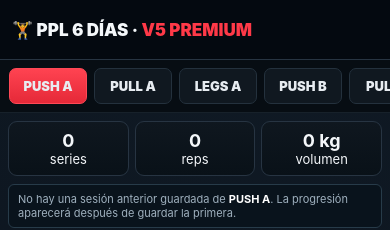
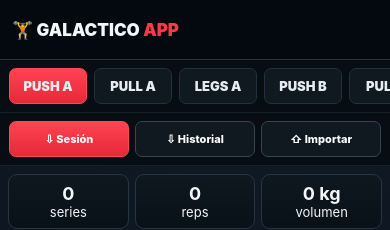
Before and after one commit to GALACK1986/ppl-gym, a plain HTML site: page index.html in a window 390 px wide. Shown: the top 230 px of the page. Drawn offline with Linux system fonts and the light colour scheme.

Commit message:
Add files via upload

```diff
--- a/index.html
+++ b/index.html
@@ -37,17 +37,56 @@ button,input,textarea,select{font:inherit}button{cursor:pointer}.app{min-height:
 .prevBanner{font-size:11px;color:#9fb0be;margin-bottom:8px;padding:7px 9px;border:1px solid #273b49;border-radius:6px;background:#09131c;display:flex;justify-content:space-between;gap:8px}.prevBanner b{color:#fff}
 @media(max-width:1100px){.shell{grid-template-columns:1fr;padding:8px}.sidebar{display:none}.tablehead{display:none}.exercise{display:block;border:1px solid var(--line);border-radius:10px;margin-bottom:9px;min-height:0;overflow:hidden}.details{grid-template-columns:150px 1fr;border-right:0;border-bottom:1px solid var(--line)}.photo{height:145px}.setarea{border-right:0;padding:9px 12px}.volume{display:flex;flex-direction:row;justify-content:space-between;padding:9px 13px;border-right:0;border-top:1px solid var(--line)}.volume:before{content:"Volumen"}.noteBtn{display:none}.noteRow{display:block}.summary{grid-template-columns:repeat(3,1fr);position:sticky;bottom:0;z-index:30}.sumTitle,.sumNotes{display:none}.topbar{height:60px;padding:0 12px}.logo{font-size:17px}.tag,.topaction{display:none}.daytabs{top:60px;padding:8px 9px}.daytab{min-width:78px;height:36px}.mobileStats{display:grid;grid-template-columns:repeat(3,1fr);gap:6px;margin-bottom:8px}.mobileStats .box{padding:8px;text-align:center}.mobileStats b{display:block;font-size:18px}.statsGrid{grid-template-columns:1fr}}
 @media(max-width:620px){body{font-size:13px}.details{grid-template-columns:115px 1fr}.photo{height:125px}.exinfo{padding:8px}.exname{font-size:14px}.setlabels,.setrow,.prevrow{grid-template-columns:35px repeat(4,1fr);gap:4px}input{height:36px;font-size:15px}.summary{grid-template-columns:repeat(3,1fr)}.sumMetric{padding:8px 5px;text-align:center}.sumMetric b{font-size:18px}.floatingTimer{left:8px;right:8px;bottom:70px;width:auto}.rowtools{flex-wrap:wrap}}
+
+.mobileActions{display:none}
+@media(max-width:1100px){
+  .mobileActions{
+    display:grid;
+    grid-template-columns:repeat(3,1fr);
+    gap:6px;
+    padding:8px 9px;
+    background:#070d13;
+    border-bottom:1px solid #17212a;
+    position:sticky;
+    top:104px;
+    z-index:44;
+  }
+  .mobileActions button{
+    height:36px;
+    border-radius:7px;
+    border:1px solid #344653;
+    background:#101820;
+    color:#fff;
+    font-size:11px;
+    font-weight:850;
+  }
+  .mobileActions button:first-child{
+    background:linear-gradient(180deg,#ff4351,#e52938);
+    border-color:#ff4856;
+  }
+}
+@media(max-width:620px){
+  .mobileActions{top:104px}
+}
+
 </style></head>
 <body>
 <div class="app">
-<header class="topbar"><div><div class="logo">🏋️ PPL 6 DÍAS · <em>V5 PREMIUM</em></div><div class="tag">Progresión · PR · Temporizador · Estadísticas</div></div><div class="topspacer"></div><button class="topaction" onclick="openHistory()">◷ Historial</button><button class="topaction blue" onclick="openStats()">▥ Estadísticas</button><button class="topaction red" onclick="exportCSV()">⇩ Exportar CSV</button><button class="topaction" onclick="document.getElementById('file').click()">⇧ Importar</button><input id="file" type="file" accept=".csv" hidden onchange="importCSV(event)"></header>
+<header class="topbar"><div><div class="logo">🏋️ GALACTICO <em>APP</em></div><div class="tag">Progresión · PR · Temporizador · Estadísticas</div></div><div class="topspacer"></div><button class="topaction" onclick="openHistory()">◷ Historial</button><button class="topaction blue" onclick="openStats()">▥ Estadísticas</button><button class="topaction red" onclick="exportCurrentSessionCSV()">⇩ Sesión actual</button><button class="topaction" onclick="exportCSV()">⇩ Historial CSV</button><button class="topaction" onclick="document.getElementById('file').click()">⇧ Importar</button><input id="file" type="file" accept=".csv" hidden onchange="importCSV(event)"></header>
 <nav class="daytabs" id="daytabs"></nav>
+
+<div class="mobileActions">
+  <button onclick="exportCurrentSessionCSV()">⇩ Sesión</button>
+  <button onclick="exportCSV()">⇩ Historial</button>
+  <button onclick="document.getElementById('file').click()">⇧ Importar</button>
+</div>
+
 <div class="shell">
 <aside class="sidebar">
 <section class="box"><div class="sessionTitle"><span class="ico">💪</span><span id="sideDay">PUSH A</span></div><div class="focus" id="sideFocus"></div><div class="statline"><span>Series completadas</span><b id="sSets">0</b></div><div class="statline"><span>Repeticiones</span><b id="sReps">0</b></div><div class="statline"><span>Volumen total</span><b id="sVol">0 kg</b></div></section>
 <section class="box"><div style="display:flex;justify-content:space-between;margin-bottom:12px"><b>Sesión actual</b><span id="date"></span></div><button class="save" onclick="saveSession()">▣ Guardar sesión</button></section>
 <section id="sideDays"></section>
-<section class="box"><b style="font-size:16px">V5 · progresión</b><div class="tip">Compara cada serie con tu sesión anterior.</div><div class="tip">Usa “Copiar anterior” para cargar pesos/reps.</div><div class="tip">PR detectados automáticamente por carga y volumen.</div><div class="tip">Temporizador usa el descanso recomendado del ejercicio.</div></section>
+<section class="box"><b style="font-size:16px">V5.1 · progresión</b><div class="tip">Compara cada serie con tu sesión anterior.</div><div class="tip">Usa “Copiar anterior” para cargar pesos/reps.</div><div class="tip">PR detectados automáticamente por carga y volumen.</div><div class="tip">Temporizador usa el descanso recomendado del ejercicio.</div></section>
 </aside>
 <main class="main">
 <div class="mobileStats"><div class="box"><b id="mSets">0</b>series</div><div class="box"><b id="mReps">0</b>reps</div><div class="box"><b id="mVol">0 kg</b>volumen</div></div>
@@ -55,7 +94,7 @@ button,input,textarea,select{font:inherit}button{cursor:pointer}.app{min-height:
 <div class="tablehead"><div>#</div><div class="left">EJERCICIO</div><div>SERIES · HOY + SESIÓN ANTERIOR</div><div>TOTAL VOL.</div><div>NOTAS</div></div>
 <div id="exerciseList"></div>
 <section class="summary"><div class="sumTitle"><span>Σ</span>Resumen sesión</div><div class="sumMetric">SERIES TOTALES<b id="sumSets">0</b></div><div class="sumMetric">REPS TOTALES<b id="sumReps">0</b></div><div class="sumMetric red">VOLUMEN TOTAL<b id="sumVol">0 kg</b></div><div class="sumNotes"><textarea id="generalNotes" placeholder="Escribe aquí tus notas de la sesión..."></textarea></div></section>
-<div class="foot">V5 guarda tus datos localmente en el dispositivo. El historial V4 se migra automáticamente la primera vez.</div>
+<div class="foot">V5.1 guarda tus datos localmente en el dispositivo. El historial V4 se migra automáticamente la primera vez.</div>
 </main></div></div>
 
 <div id="floatTimer" class="floatingTimer"><div class="timerHead"><b id="timerName">Descanso</b><span id="timerTarget"></span></div><div class="timerBody"><div class="clock" id="clock">01:30</div><div class="timerBtns"><button onclick="toggleTimer()" id="pauseBtn">Pausar</button><button class="plus" onclick="addTimer(30)">+30 s</button><button onclick="resetTimer()">Reiniciar</button><button onclick="closeTimer()">Cerrar</button></div></div></div>
@@ -141,7 +180,27 @@ function drawVolumeChart(){let h=hist().slice().sort((a,b)=>new Date(a.date)-new
 function drawExerciseChart(){let name=exerciseSelect.value,eh=exerciseHistory(name).slice(-20),pts=eh.map(x=>{let v=0;x.exercise.sets.forEach(s=>v+=(+s.w||0)*(+s.r||0));return v}),labs=eh.map(x=>new Date(x.date).toLocaleDateString("es-ES",{day:"2-digit",month:"2-digit"}));drawLine(exChart,pts,labs)}
 function renderPRTable(){let names=D.flatMap(d=>workouts[d].map(e=>e.n)).filter((v,i,a)=>a.indexOf(v)===i),rows=names.map(n=>{let p=exercisePR(n);return p.maxW||p.maxV?`<tr><td>${n}</td><td>${p.maxW||"—"} kg</td><td>${p.maxReps||"—"}</td><td>${p.maxV?Math.round(p.maxV).toLocaleString("es-ES"):"—"} kg</td></tr>`:""}).join("");prTable.innerHTML=`<table class="prtable"><thead><tr><th>Ejercicio</th><th>Máx. carga</th><th>Máx. reps</th><th>Máx. volumen</th></tr></thead><tbody>${rows||"<tr><td colspan=4>Guarda sesiones para generar PR.</td></tr>"}</tbody></table>`}
 function esc(v){return '"'+String(v??"").replaceAll('"','""')+'"'}
-function exportCSV(){let h=hist(),rows=[["fecha","dia","ejercicio","serie","peso_kg","reps","rir","nota_ejercicio","nota_sesion"]];h.forEach(x=>x.exercises.forEach(e=>e.sets.forEach((s,k)=>rows.push([x.date,x.day,e.name,k+1,s.w,s.r,s.rir,e.note,x.notes]))));let text="\ufeff"+rows.map(r=>r.map(esc).join(";")).join("\n"),a=document.createElement("a");a.href=URL.createObjectURL(new Blob([text],{type:"text/csv;charset=utf-8"}));a.download="PPL_sesiones_V5.csv";a.click();setTimeout(()=>URL.revokeObjectURL(a.href),1000)}
+
+function exportCurrentSessionCSV(){
+  const x=collect();
+  if(!x.exercises.some(e=>e.sets.some(s=>+s.w||+s.r))){
+    return alert("No hay datos registrados en la sesión actual.");
+  }
+  const rows=[["fecha","dia","ejercicio","serie","peso_kg","reps","rir","nota_ejercicio","nota_sesion"]];
+  x.exercises.forEach(e=>e.sets.forEach((s,k)=>{
+    if(+s.w||+s.r||+s.rir){
+      rows.push([x.date,x.day,e.name,k+1,s.w,s.r,s.rir,e.note,x.notes]);
+    }
+  }));
+  const text="\ufeff"+rows.map(r=>r.map(esc).join(";")).join("\n");
+  const a=document.createElement("a");
+  a.href=URL.createObjectURL(new Blob([text],{type:"text/csv;charset=utf-8"}));
+  const fecha=new Date().toISOString().slice(0,10);
+  a.download=`GALACTICO_APP_${x.day.replaceAll(" ","_")}_${fecha}.csv`;
+  a.click();
+  setTimeout(()=>URL.revokeObjectURL(a.href),1000);
+}
+function exportCSV(){let h=hist(),rows=[["fecha","dia","ejercicio","serie","peso_kg","reps","rir","nota_ejercicio","nota_sesion"]];h.forEach(x=>x.exercises.forEach(e=>e.sets.forEach((s,k)=>rows.push([x.date,x.day,e.name,k+1,s.w,s.r,s.rir,e.note,x.notes]))));let text="\ufeff"+rows.map(r=>r.map(esc).join(";")).join("\n"),a=document.createElement("a");a.href=URL.createObjectURL(new Blob([text],{type:"text/csv;charset=utf-8"}));a.download="GALACTICO_APP_historial.csv";a.click();setTimeout(()=>URL.revokeObjectURL(a.href),1000)}
 function parseLine(l){let o=[],c="",q=false;for(let i=0;i<l.length;i++){if(l[i]=='"'){if(q&&l[i+1]=='"'){c+='"';i++}else q=!q}else if(l[i]==';'&&!q){o.push(c);c=""}else c+=l[i]}o.push(c);return o}
 function importCSV(ev){let f=ev.target.files[0];if(!f)return;let rd=new FileReader();rd.onload=()=>{let lines=rd.result.replace(/^\ufeff/,"").split(/\r?\n/).filter(Boolean);lines.shift();let map={};lines.forEach(l=>{let [date,d,name,serie,w,r,rir,en,sn]=parseLine(l),k=date+"|"+d;if(!map[k])map[k]={date,day:d,notes:sn,exercises:[]};let e=map[k].exercises.find(x=>x.name===name);if(!e){e={name,sets:[],note:en};map[k].exercises.push(e)}e.sets[serie-1]={w,r,rir}});let old=hist(),all=[...Object.values(map),...old],seen=new Set();all=all.filter(x=>{let k=x.date+"|"+x.day;if(seen.has(k))return false;seen.add(k);return true});setHist(all);alert("CSV importado correctamente.");render()};rd.readAsText(f)}
 migrateV4();renderNav();render();
--- a/sw.js
+++ b/sw.js
@@ -1,4 +1,4 @@
-const CACHE="ppl-gym-v5-1";
+const CACHE="galactico-app-v5-1";
 const CORE=["./","./index.html","./manifest.webmanifest","./icon-192.png","./icon-512.png"];
 self.addEventListener("install",e=>{{e.waitUntil(caches.open(CACHE).then(c=>c.addAll(CORE)));self.skipWaiting()}});
 self.addEventListener("activate",e=>{{e.waitUntil(caches.keys().then(k=>Promise.all(k.filter(x=>x!==CACHE).map(x=>caches.delete(x)))));self.clients.claim()}});
```
Also changed, not shown: LEEME_V5_1.txt (added), manifest.webmanifest.
